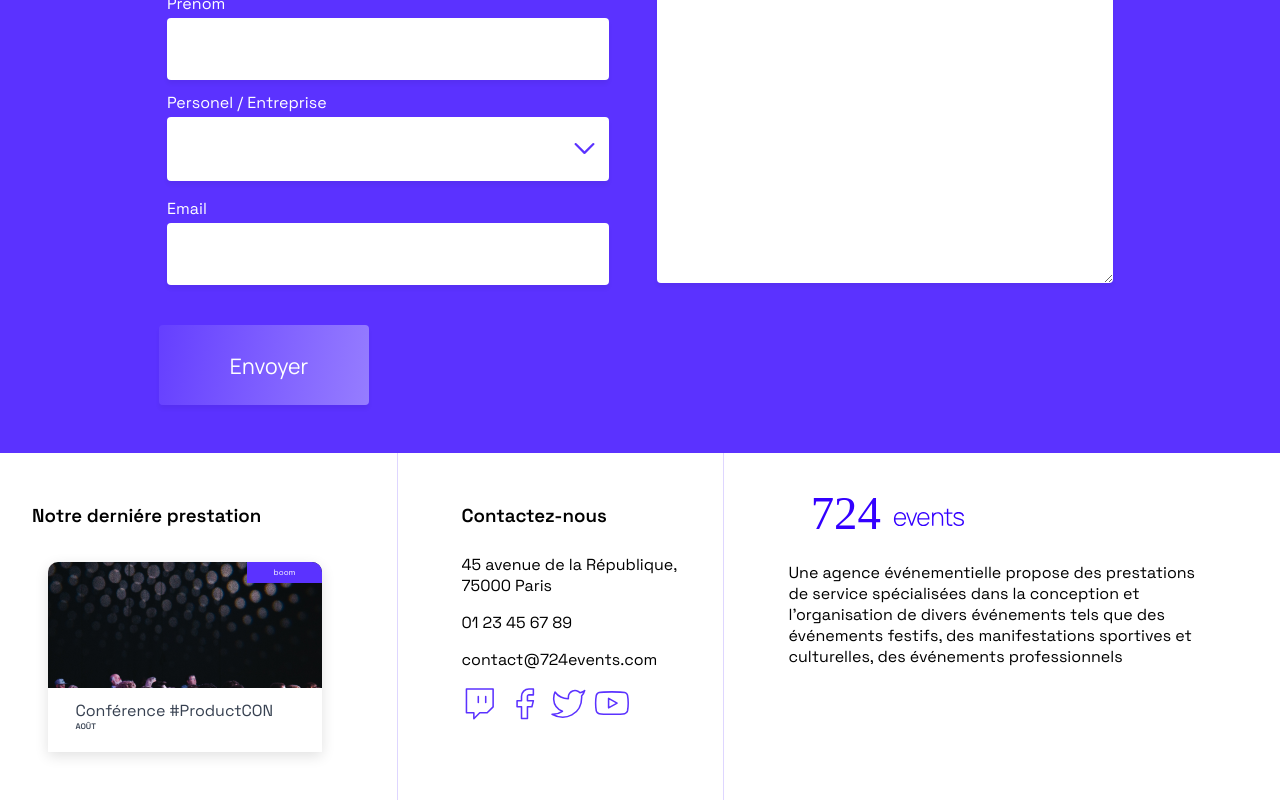
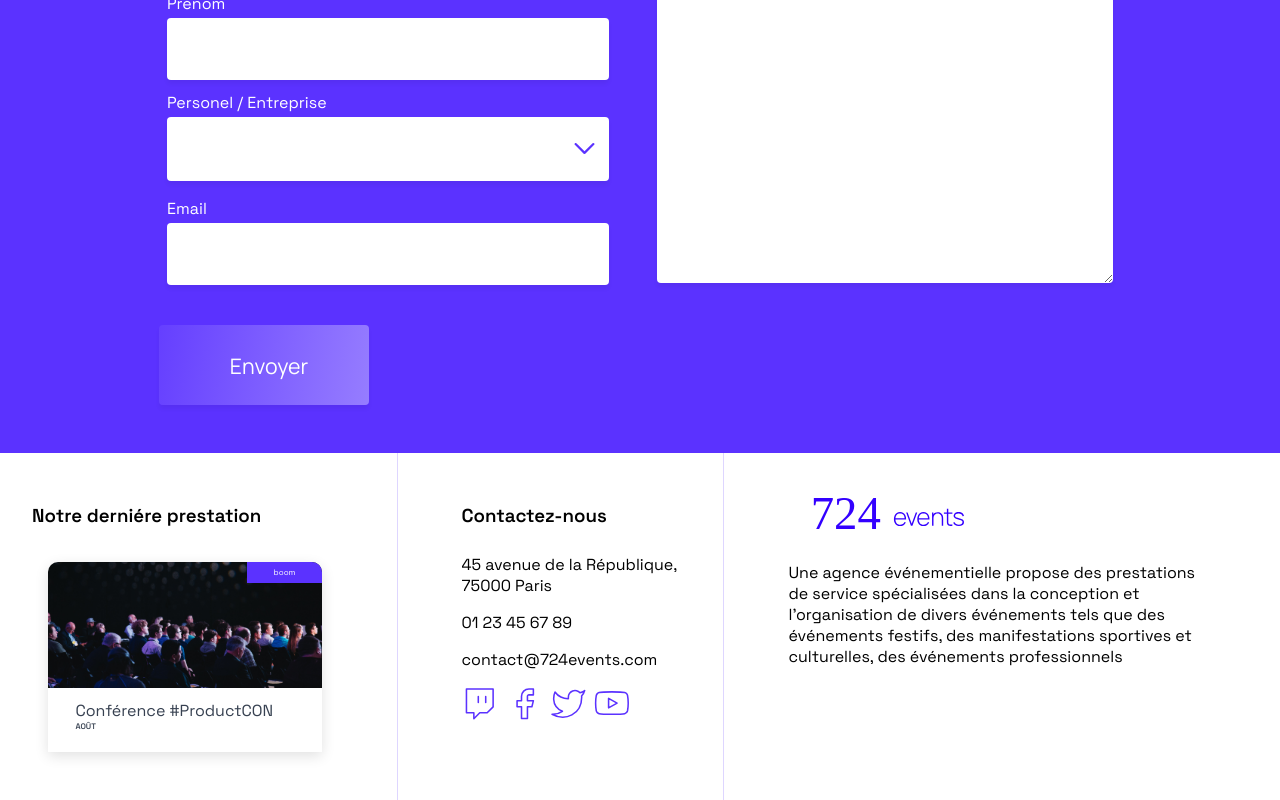
Before and after one commit to SopMI82/Projet-724Events, a React (Create React App) app: page / in a window 1280 px wide. Shown: the part 5660-6460 px from the top of the page. Built offline with nearby package versions, Linux system fonts and the light colour scheme.

Commit message:
resolution affichage de l'image au centre

```diff
--- a/src/components/EventCard/style.scss
+++ b/src/components/EventCard/style.scss
@@ -9,9 +9,15 @@
     width: 274px;
     height: 190px;
     .EventCard__imageContainer {
+      display: flex;
+      align-items: center;
       height: 126px;
       min-height: auto;
       overflow: hidden;
+      img {
+        width: 100%;
+        height: auto;
+      }
     }
     .EventCard__descriptionContainer {
       padding: 0;
```
